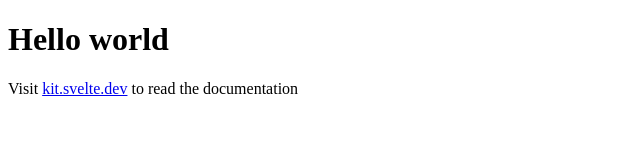
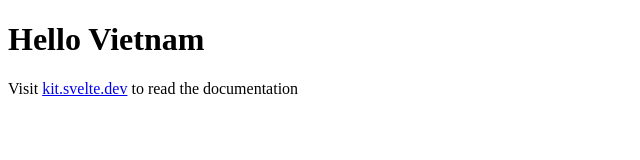
Before and after one commit to rmoh777/SimpleDCC, a SvelteKit app: page / in a window 1280 px wide. Shown: the top 160 px of the page, without its empty margins (0-640 px from the left). Built offline with nearby package versions, Linux system fonts and the light colour scheme.

Commit message:
feat: update welcome message to Hello Vietnam

```diff
--- a/src/routes/+page.svelte
+++ b/src/routes/+page.svelte
@@ -1,2 +1,2 @@
-<h1>Hello world</h1>
+<h1>Hello Vietnam</h1>
 <p>Visit <a href="https://kit.svelte.dev">kit.svelte.dev</a> to read the documentation</p>
```
